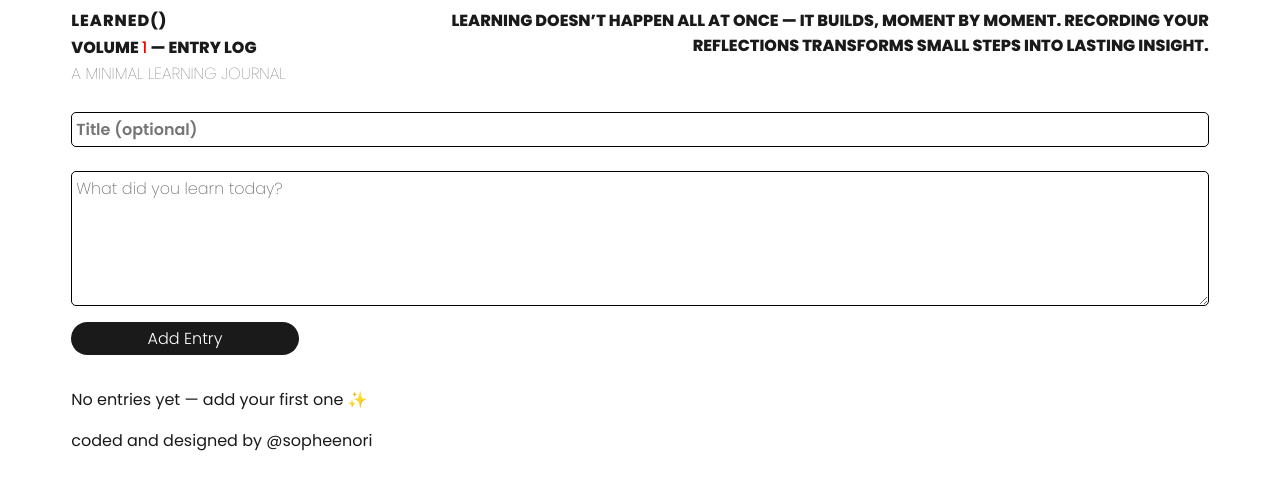
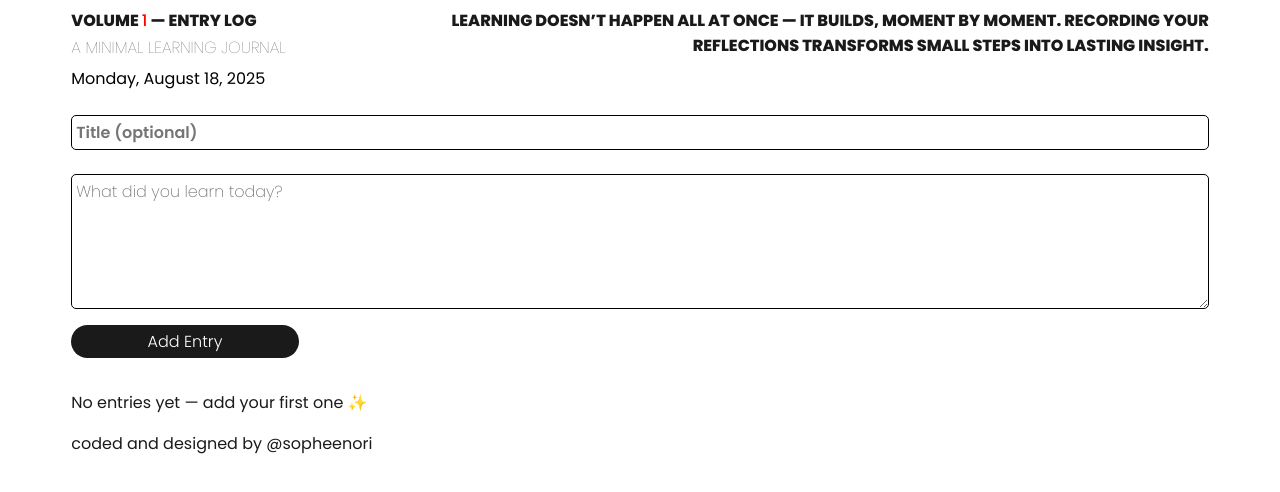
Before and after one commit to zofienora/learn-journal-v1, a React (Vite) app: page / in a window 1280 px wide. Shown: the top 492 px of the page. Built offline with nearby package versions, Linux system fonts and the light colour scheme.

Commit message:
added current date to header

```diff
--- a/src/components/Header.jsx
+++ b/src/components/Header.jsx
@@ -1,16 +1,28 @@
 function Header() {
+  const today = new Date().toLocaleDateString("en-US", {
+    weekday: "long",
+    year: "numeric",
+    month: "long",
+    day: "numeric",
+  });
+
+
+
   return (
     <header className="header">
         <div className="container">
           <div className="header-above">
               <div className="header-left-one">
-                  <p className="header-one-one">LEARNED()</p>
                   <p className="header-one">VOLUME <span className="span-red">1</span> — ENTRY LOG</p>
                   <p className="header-two">a minimal learning journal</p>
               </div>
               <div className="header-right-one">
                 <p className="header-three">Learning doesn’t happen all at once — it builds, moment by moment. Recording your reflections transforms small steps into lasting insight.</p>
               </div>
+          </div>
+          <div className="header-below">
+            <div className="below-one">{today}</div>
+            <div className="below-two"></div>
           </div>
         </div>
        {/*  <div className="container">
```
